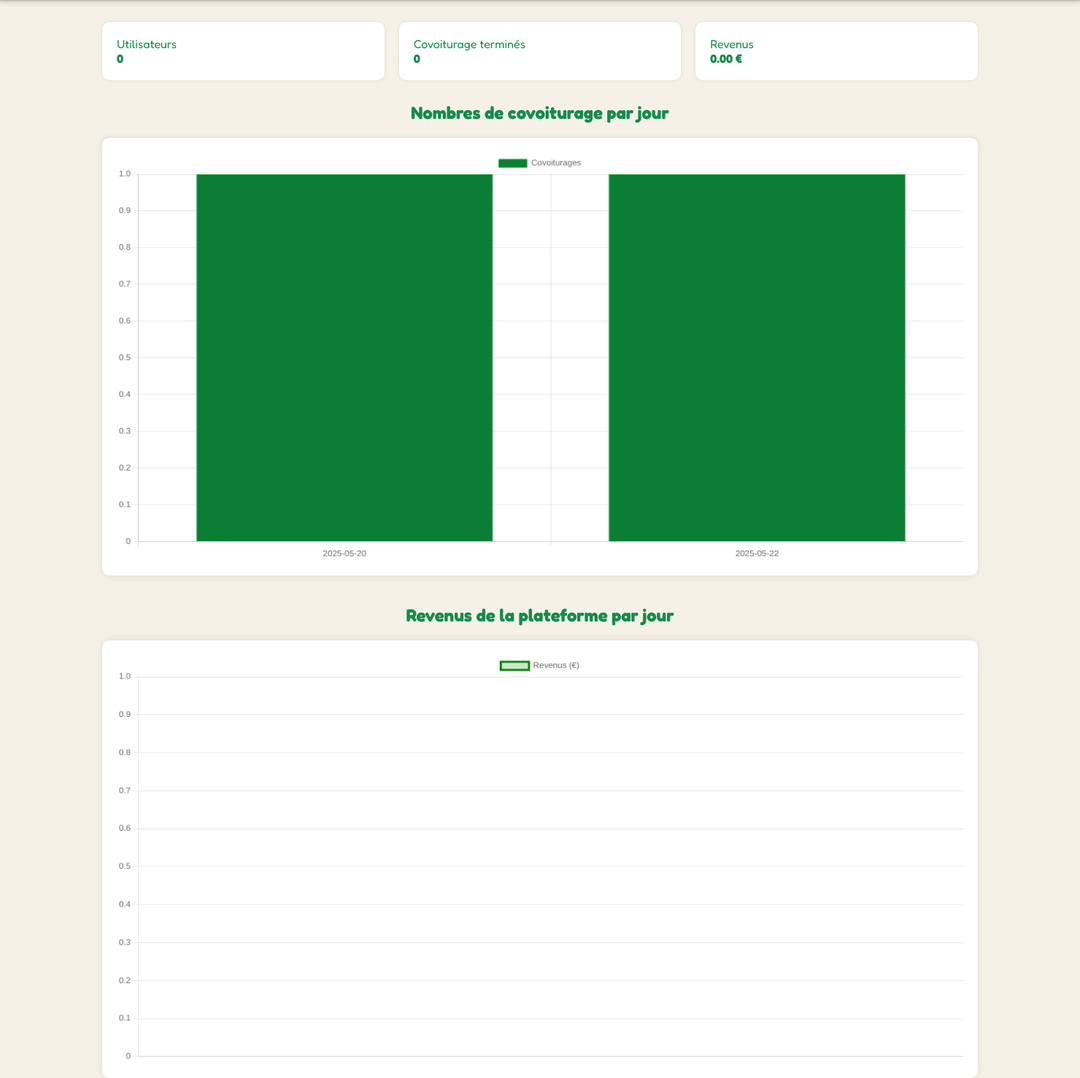
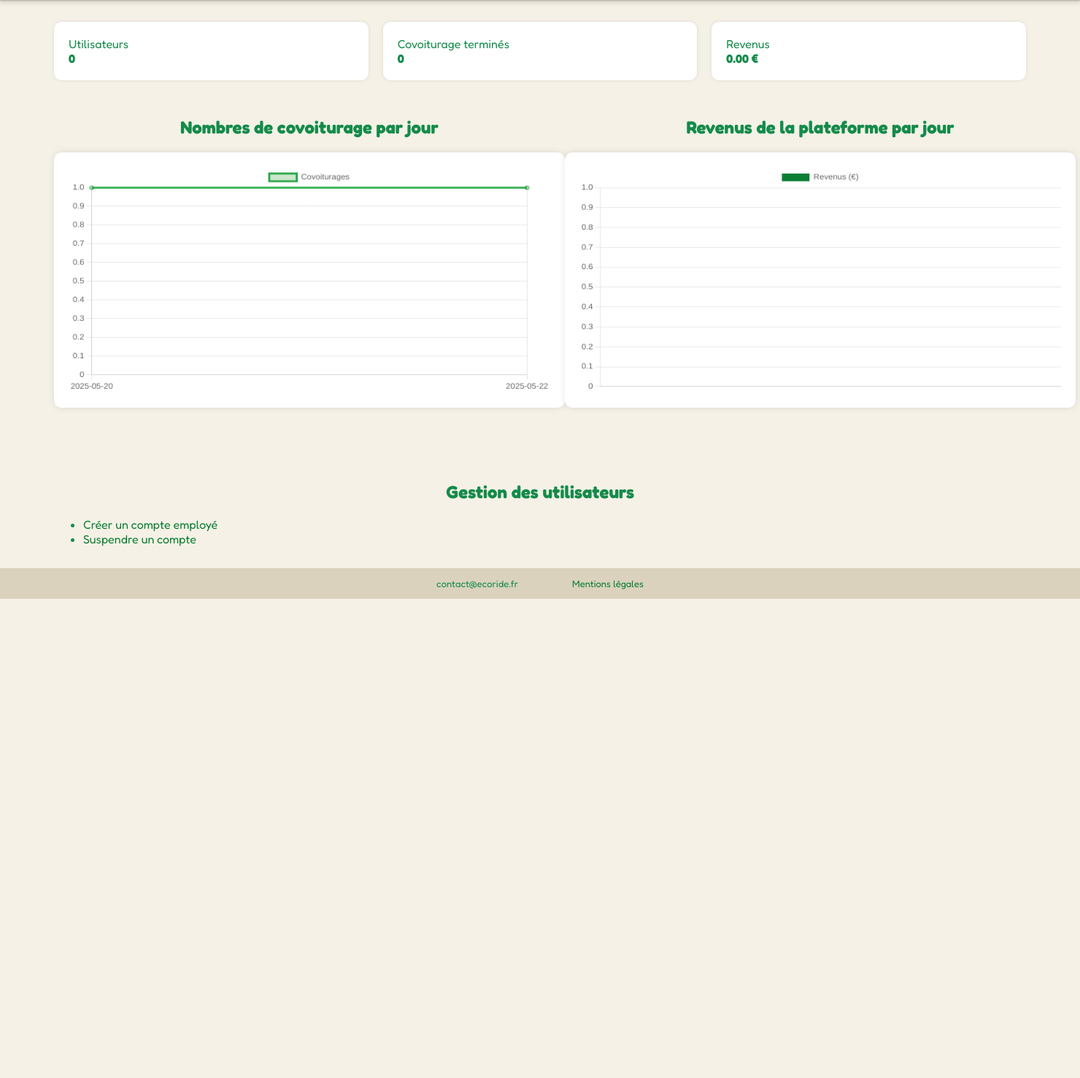
Before and after one commit to Ysaeka/ECORIDE, a PHP site: page /ecoride/acceuil_admin.php in a window 1480 px wide. Shown: the part 120-1598 px from the top of the page at 73% size. After the commit the page ends 941 px from the top, so only its background shows below. Run offline with PHP 8.4, Linux system fonts and the light colour scheme; data comes from the database, SQL or seed files in the repository; data that the repository does not hold is empty; some web fonts are replaced.

Commit message:
remaniement du css des graphiques espce admin, preparation de la gestion utilisateur

```diff
--- a/acceuil_admin.php
+++ b/acceuil_admin.php
@@ -1,12 +1,7 @@
 <?php
 require_once __DIR__ . '/libs/bdd.php';
 require_once __DIR__ . '/templates/header.php';
-/* Depuis son espace, l’administrateur doit pouvoir concevoir les comptes des employés et
-visionner deux graphiques :
-
- Un graphique affichant le nombre de covoiturage par jour
- Un graphique affichant combien la plateforme gagne de crédit en fonction des jours
-Il doit être également visible, le nombre total de crédit gagné par la plateforme, puis, être
+/* Depuis son espace, l’administrateur doit pouvoir concevoir les comptes des employés:
 capable de suspendre un compte, aussi bien utilisateur qu’employé */
 ?>
 
@@ -19,12 +14,27 @@ capable de suspendre un compte, aussi bien utilisateur qu’employé */
         </div>
 
         <div class="charts">
-            <h2> Nombres de covoiturage par jour </h2>
-                <canvas id="chartCovoit"></canvas>
-            <h2> Revenus de la plateforme par jour </h2>
-                <canvas id="chartRevenus"></canvas>
+            <div class="chartCvoit">
+                <h2> Nombres de covoiturage par jour </h2>
+                    <canvas id="chartCovoit"></canvas>
+            </div>
+            <div class="charRevenus">
+                <h2> Revenus de la plateforme par jour </h2>
+                    <canvas id="chartRevenus"></canvas>
+            </div>
+        </div>
+        <div class="gestionUsers">
+            <h2> Gestion des utilisateurs </h2>
+            <ul>
+                <li> <a href=""> Créer un compte employé </a> </li>
+                <li> <a href=""> Suspendre un compte </a> </li>
+            </ul>
         </div>
     </div>
 
-<script src ="asset/JS/tableau_bord.js" defer></script>
+    <script src="asset/JS/btn_login.js"></script>
+    <script src ="asset/JS/tableau_bord.js" defer></script>
+   <?php
+    require_once 'templates/footer.html'
+    ?>
 </body>
--- a/asset/CSS/style.css
+++ b/asset/CSS/style.css
@@ -679,7 +679,7 @@ form {
 }
 /*ESPACE ADMIN*/
 .containerCard{
-    max-width: 1200px;
+    width: 90%;
     margin: 30px auto;
     padding: 0 20px;
 }
@@ -697,19 +697,22 @@ form {
     border-radius:10px;
     box-shadow:0 0 5px rgba(0,0,0,0.1);
 }
+.charts{
+    max-width: 1800px;
+    height: 500px;
+    display: flex;
+    justify-content: space-around;
+}
 .charts canvas{
-    width: 750px;
-    height: 400px;
     background:#fff;
     padding:20px;
-    margin-bottom:40px;
     border-radius:10px;
     box-shadow:0 0 10px rgba(0,0,0,0.1);
+    width: 700px;
 }
 
 /* FOOTER */
 footer {
-
     display: flex;
     align-items: center;
     justify-content: center;
--- a/asset/JS/tableau_bord.js
+++ b/asset/JS/tableau_bord.js
@@ -20,15 +20,16 @@ document.addEventListener("DOMContentLoaded", () => {
         const revenus = data.revenus_jour.map(item => parseFloat(item.revenu));
 
         new Chart(document.getElementById('chartCovoit'), {
-        type: 'bar',
+        type: 'line',
         data: {
           labels: dates,
           datasets: [{
             label: 'Covoiturages',
             data: nbCovoits,
-            backgroundColor: '#0b7e34',
+            backgroundColor: 'rgba(0, 128, 0, 0.2)',
             borderColor: '#28a745',
-            borderWidth: 1
+            fill: false,
+            tension: 0.1
           }]
         },
         options: {
@@ -38,16 +39,15 @@ document.addEventListener("DOMContentLoaded", () => {
       });
 
         new Chart(document.getElementById('chartRevenus'), {
-        type: 'line',
+        type: 'bar',
         data: {
           labels: jours,
           datasets: [{
             label: 'Revenus (€)',
             data: revenus,
-            borderColor: 'green',
-            backgroundColor: 'rgba(0, 128, 0, 0.2)',
+            borderColor: '#28a745',
+            backgroundColor: '#0b7e34',
             fill: true,
-            tension: 0.4
           }]
         },
         options: {
--- a/connexion.php
+++ b/connexion.php
@@ -66,7 +66,7 @@ if (isset($_POST['formConnexion'])) {
 
    <script src="asset/JS/btn_login.js"></script>
    <?php
-    require_once 'template/footer.html'
+    require_once 'templates/footer.html'
     ?>
 
 </body>
```
